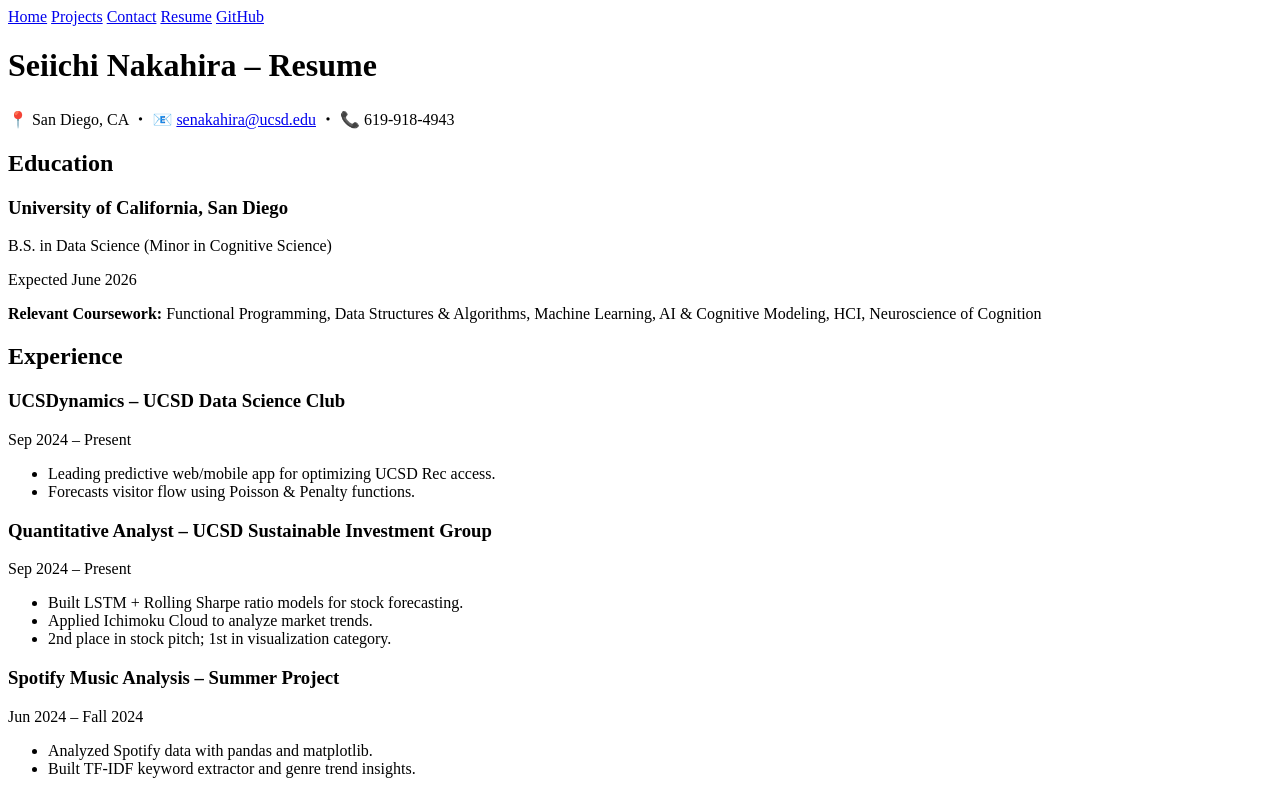
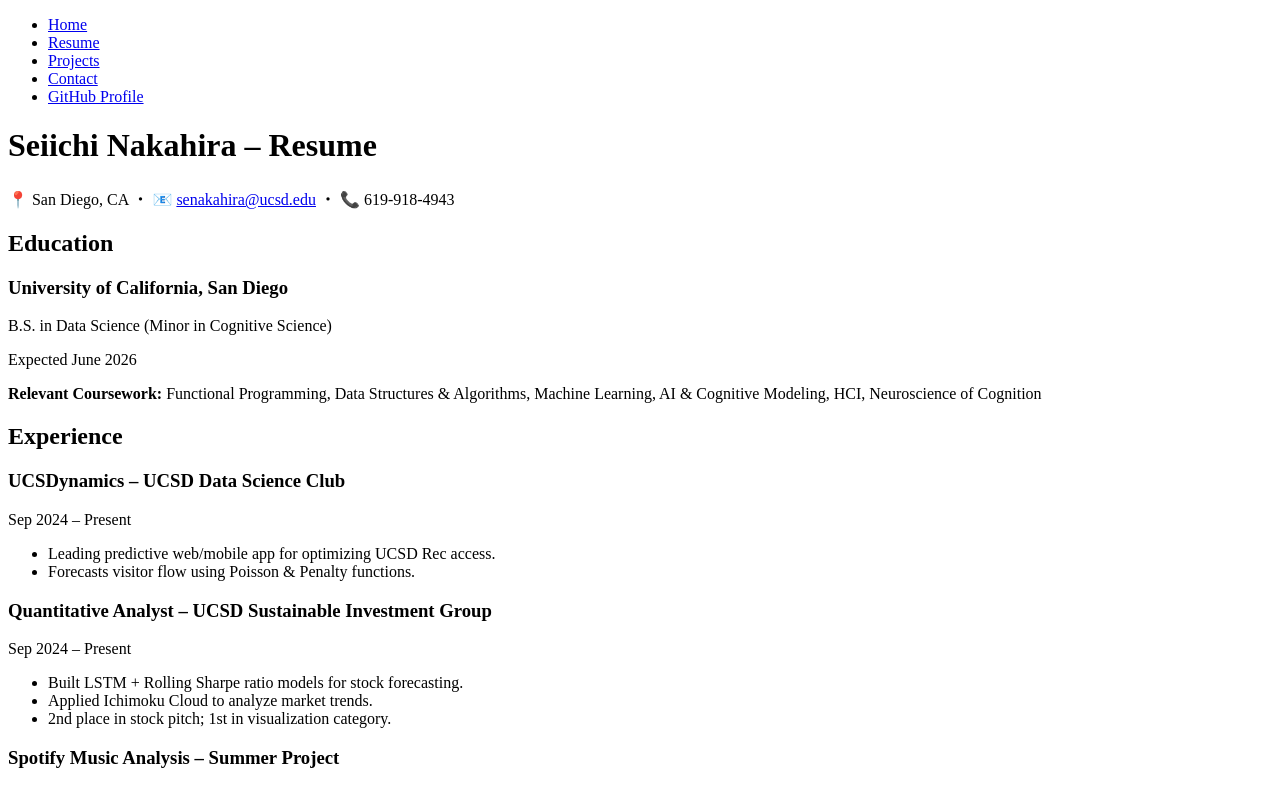
Before and after one commit to Senakanaka/portfolio, a plain HTML site: page Resume/index.html in a window 1280 px wide. Shown: the top 785 px of the page. Drawn offline with Linux system fonts and the light colour scheme.

Commit message:
Update index.html

```diff
--- a/Resume/index.html
+++ b/Resume/index.html
@@ -5,13 +5,14 @@
 </head>
 <body>
     <nav>
-        <a href="/index.html">Home</a>
-        <a href="/projects/index.html">Projects</a>
-        <a href="/contact/index.html">Contact</a>
-        <a href="/resume/index.html">Resume</a>
-        <a href="https://github.com/Senakahira" target="_blank">GitHub</a>
+        <ul>
+            <li><a href="../index.html">Home</a></li>
+            <li><a href="../resume/index.html">Resume</a></li>
+            <li><a href="../projects/index.html">Projects</a></li>
+            <li><a href="../contact/index.html">Contact</a></li>
+            <li><a href="https://github.com/Senakahira" target="_blank">GitHub Profile</a></li>
+        </ul>
     </nav>
-
     <h1>Seiichi Nakahira – Resume</h1>
     <p>📍 San Diego, CA ・ 📧 <a href="mailto:senakahira@ucsd.edu">senakahira@ucsd.edu</a> ・ 📞 619-918-4943</p>
 
```
